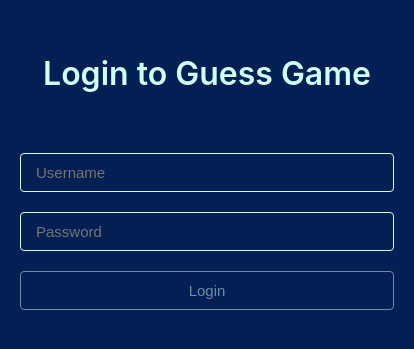
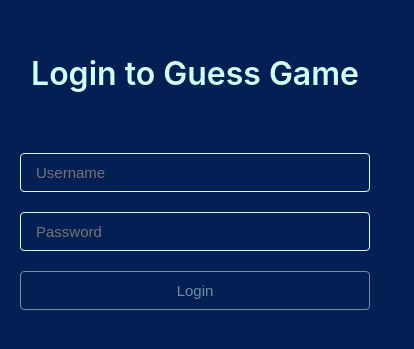
Before and after one commit to Nziranziza/guess, a React (Create React App) app: page /login in a window 390 px wide. Shown: the part 199-548 px from the top of the page, 414 px wide, since content can reach past the window. Built offline with nearby package versions, Linux system fonts and the light colour scheme.

Commit message:
Fix responsiveness

```diff
--- a/src/App.scss
+++ b/src/App.scss
@@ -1,8 +1,9 @@
 .container {
-  width: 414px;
+  max-width: 414px;
   margin: 0px auto;
   padding: 0px 20px;
   box-sizing: border-box;
+
 }
 .input,
 .button {
```
